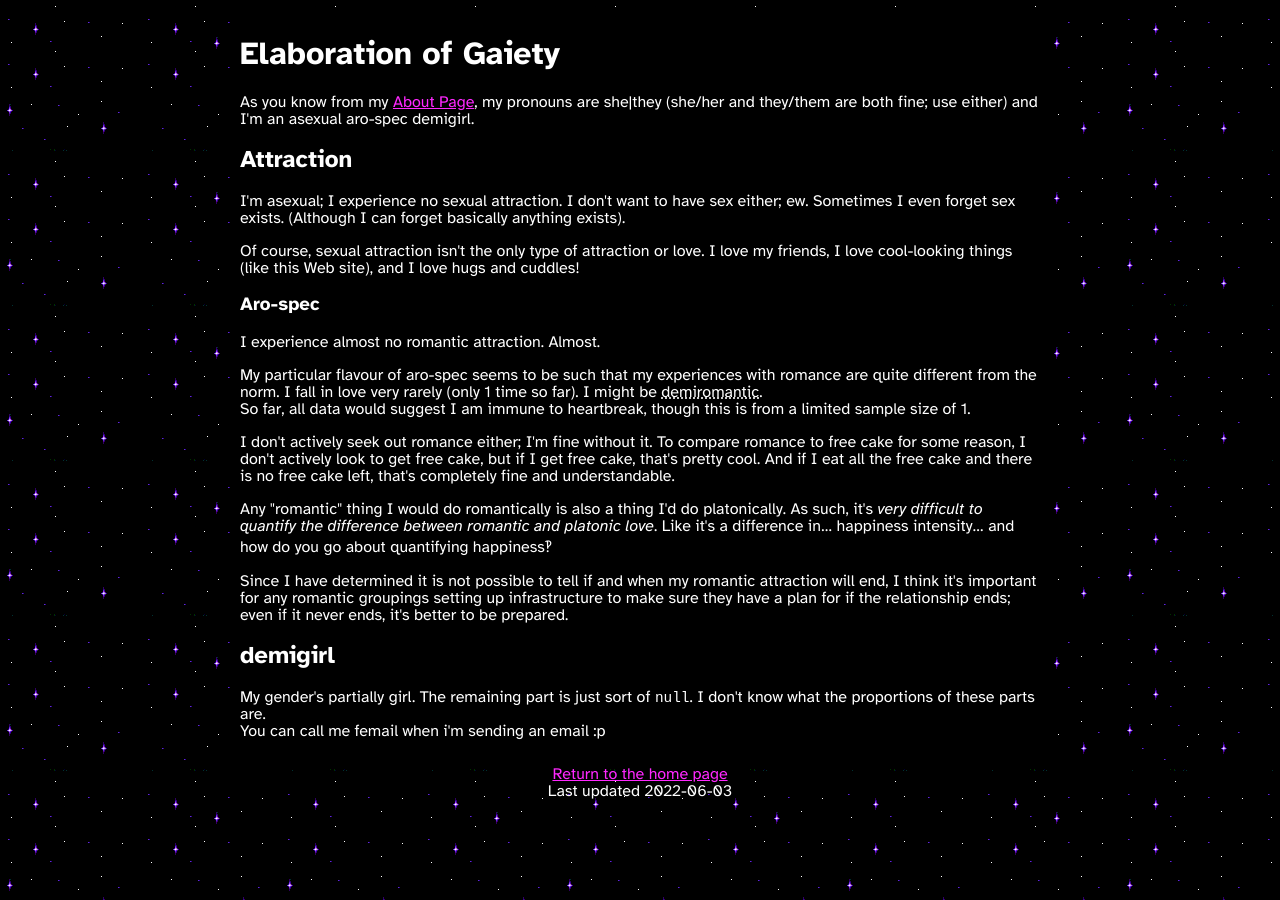
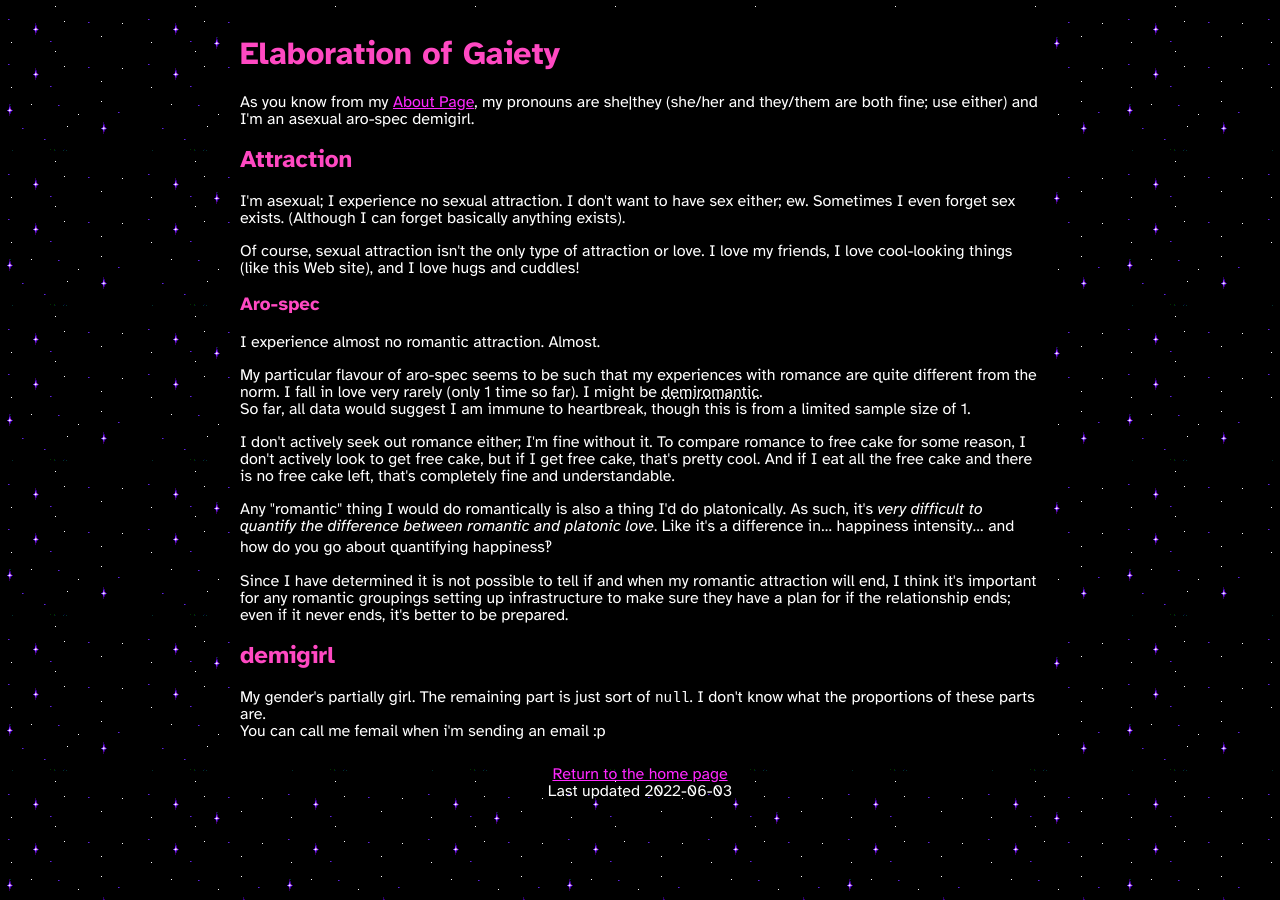
Before and after one commit to mincerafter42/mincerafter42.github.io, a Jekyll site: the page built from labels.md, in a window 1280 px wide. Built offline with Jekyll 4.4.1, drawn with Linux system fonts in a browser that asks for light colours.

Commit message:
webring+header styles

```diff
--- a/common.css
+++ b/common.css
@@ -33,6 +33,7 @@
 	padding: 10px;
 }
 footer {text-align: center}
+h1, h2, h3, h4, h5, h6 {color: #ff49c2;font-weight:bold;}
 a {
 	color: #ff28ff;
 	text-decoration: underline;
--- a/index.html
+++ b/index.html
@@ -23,6 +23,7 @@
 .title h1 {
 	margin: 0;
 	font-weight: normal;
+	color: #fff;
 }
 .flashy {
 	font-size:18pt;
@@ -74,12 +75,15 @@
 </ul>
 </nav>
 <h2>Webrings</h2>
-<div class="webring outset">
+<div style="display:flex;flex-direction:row;flex-wrap:wrap;align-items:center;justify-content:center">
+<div class="webring outset" style=width:376px>
 Part of the <a href=https://cuddler-webring.netlify.app/>Cuddler Webring</a>!<br>
 <a href=https://cuddler-webring.netlify.app/mincerafter42/previous>«Cuddler Webring Previous</a>
 <a href=https://cuddler-webring.netlify.app/mincerafter42/next>Cuddler Webring Next»</a>
 </div>
+<iframe width=330 height=90 src="https://go.KIBI.family/WebRings/💀💖/embed/#/mincerafter42" sandbox="allow-scripts allow-same-origin allow-top-navigation" style="border:18pt solid;border-color:#f3ecff #c7c2d1 #c7c2d1 #f3ecff"></iframe>
 <aside>
+</div>
 <h2>Buttons & Badges</h2>
 <p id=my-button>My 88×31 button: <img src=assets/vivi-8831.png width=88 height=31 alt=Viatrix!> (make sure to include the alt text!)
 <ul class=buttons>
```
